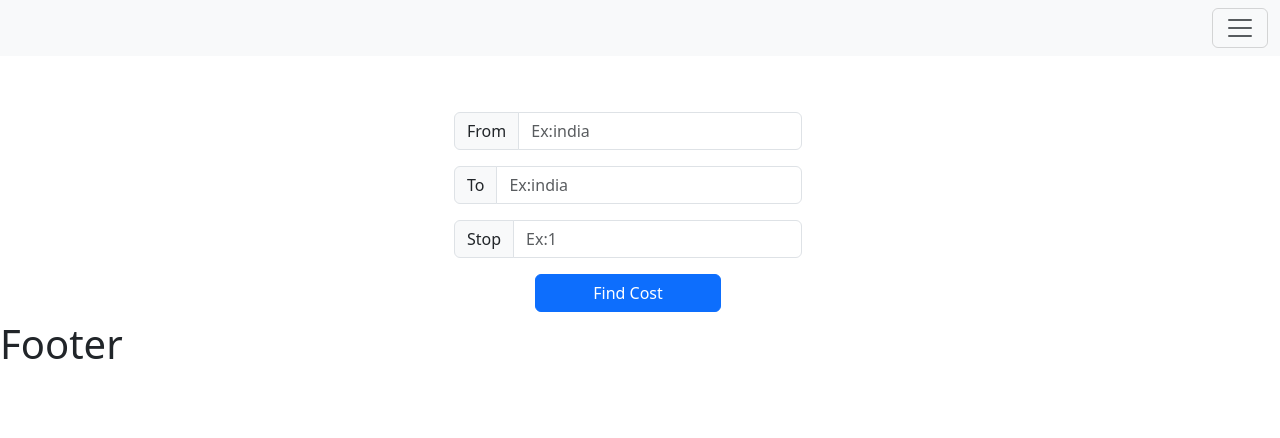
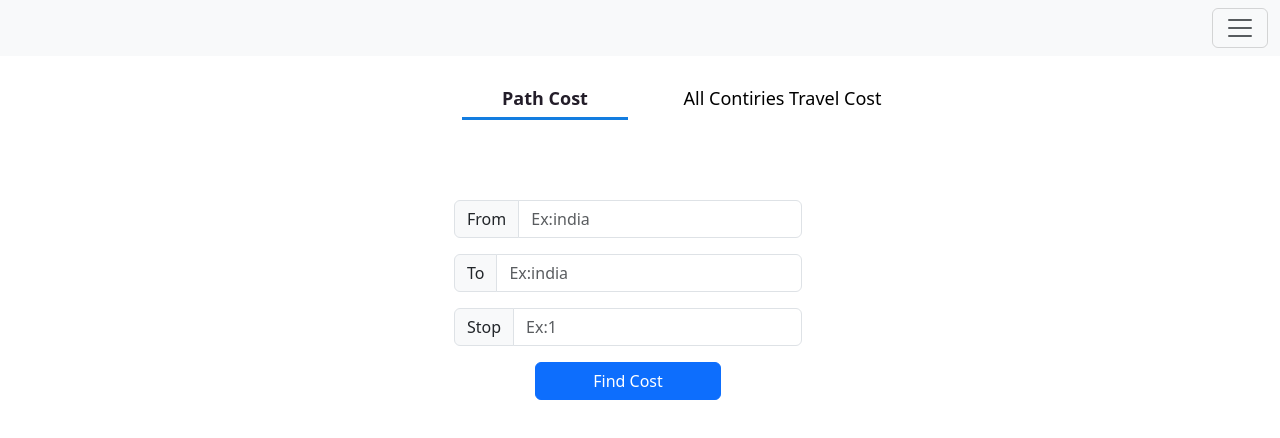
Before and after one commit to parth63s/Smart_Travel_Route_Finder, a React (Vite) app in the folder Frontend/: page / in a window 1280 px wide. Shown: the top 438 px of the page. Built offline with nearby package versions, Linux system fonts and the light colour scheme.

Commit message:
Design All path Page

```diff
--- a/Frontend/package.json
+++ b/Frontend/package.json
@@ -12,6 +12,8 @@
   "dependencies": {
     "react": "^19.0.0",
     "react-dom": "^19.0.0",
+    "react-router-dom": "^7.2.0",
+    "react-select": "^5.10.1",
     "recharts": "^2.15.1"
   },
   "devDependencies": {
--- a/Frontend/src/HomePage/AllCon.jsx
+++ b/Frontend/src/HomePage/AllCon.jsx
@@ -1,9 +1,46 @@
-import React from 'react';
+import React, { useState } from "react";
+import Select from "react-select";
 
-function AllCon() {
-    return (
-        <h1>All Countries</h1>
-     );
-}
+const countryOptions = [
+  { value: "us", label: "United States" },
+  { value: "uk", label: "United Kingdom" },
+  { value: "in", label: "India" },
+  { value: "ca", label: "Canada" },
+  { value: "au", label: "Australia" },
+  { value: "fr", label: "France" },
+  { value: "de", label: "Germany" },
+];
+
+const AllCon = () => {
+  const [selectedCountries, setSelectedCountries] = useState([]);
+
+  const handleChange = (selectedOptions) => {
+    setSelectedCountries(selectedOptions || []);
+  };
+
+  return (
+    <div className="container mt-4 col-6">
+      <h4>Select Multiple Countries</h4>
+      <Select
+        options={countryOptions}
+        isMulti
+        value={selectedCountries}
+        onChange={handleChange}
+        className="mb-3 "
+      />
+      <div>
+        <h5>Selected Countries:</h5>
+        <ul>
+          {selectedCountries.map((country) => (
+            <li key={country.value}>{country.label}</li>
+          ))}
+        </ul>
+      </div>
+      <div>
+          <button className="btn btn-primary">Find Cost</button>
+      </div>
+    </div>
+  );
+};
 
 export default AllCon;
--- a/Frontend/src/HomePage/Body.jsx
+++ b/Frontend/src/HomePage/Body.jsx
@@ -1,13 +1,31 @@
-import React from 'react';
+import React, { useState } from 'react';
+import { Link } from "react-router-dom";
+import LowerCost from './LowerCost';
 import AllCon from './AllCon';
-import LowerCost from './LowerCost';
 
-function Body() {
+function Body({index}) {
+    const [link, setLink] = useState(0);
+    const handleLinkClink = (index) => {
+        setLink(index);
+      }
+    const menuClass = "menu";
+    const activeMenuClass = "menu selected";
     return (
-        <>
-            <AllCon/>
-            <LowerCost/>
-        </>
+        <div className="container margin">
+            <div className="row">
+                <div className="offset-4 col-2 text-center">
+                    <Link className="nav-link active" aria-current="page" to="/" onClick={() => handleLinkClink(0)}>
+                        <p className={link == 0 ? activeMenuClass : menuClass}>Path Cost</p>
+                    </Link>
+                </div>
+                <div className="col-3 text-center">
+                    <Link className="nav-link active" aria-current="page" to="/AllCon" onClick={() => handleLinkClink(1)}>
+                        <p className={link == 1 ? activeMenuClass : menuClass}>All Contiries Travel Cost</p>
+                    </Link>
+                </div>
+                {(link == 0) ? <LowerCost/> : <AllCon/>}
+            </div>
+        </div>
      );
 }
 
--- a/Frontend/src/HomePage/HomePage.jsx
+++ b/Frontend/src/HomePage/HomePage.jsx
@@ -6,9 +6,7 @@ import Footer from './Footer';
 function HomePage() {
     return (
         <>
-            <NavBar/>
             <Body/>
-            <Footer/>
         </>
      );
 }
--- a/Frontend/src/HomePage/LowerCost.jsx
+++ b/Frontend/src/HomePage/LowerCost.jsx
@@ -1,6 +1,6 @@
 import { useState } from "react";
 
-const SearchBarWithList = () => {
+const LowerCost = () => {
   const items = ["Apple", "Banana", "Cherry", "Date", "Grapes", "Mango", "Orange", "Pineapple"];
 
   const [queryFrom, setQueryFrom] = useState("");
@@ -117,4 +117,4 @@ const SearchBarWithList = () => {
   );
 };
 
-export default SearchBarWithList;
+export default LowerCost;
--- a/Frontend/src/index.css
+++ b/Frontend/src/index.css
@@ -2,6 +2,18 @@
   font-family: system-ui, Avenir, Helvetica, Arial, sans-serif;
 }
 
-.h {
-  background-color: rgb(229, 222, 214);
+.margin {
+  margin-top: 5rem;
 }
+
+.menu {
+  color: black;
+  font-size: large;
+  padding: 0.3rem;
+}
+
+.selected {
+  color: rgb(35, 29, 41);
+  font-weight: 600;
+  border-bottom: 3px solid rgb(19, 125, 224);
+}
--- a/Frontend/src/main.jsx
+++ b/Frontend/src/main.jsx
@@ -2,9 +2,18 @@ import { StrictMode } from 'react'
 import { createRoot } from 'react-dom/client'
 import './index.css'
 import HomePage from './HomePage/HomePage.jsx'
+// import { createRoot } from 'react-dom/client'
+import {BrowserRouter, Routes, Route} from 'react-router-dom';
+import NavBar from './HomePage/NavBar.jsx'
+import Footer from './HomePage/Footer.jsx'
 
 createRoot(document.getElementById('root')).render(
-  <StrictMode>
-    <HomePage/>
-  </StrictMode>,
+  <BrowserRouter>
+    <NavBar/>
+    <Routes>
+      <Route path='/' element={<HomePage/>}></Route>
+      <Route path='/Allcon' element={<HomePage/>}></Route>
+    </Routes>
+    {/* <Footer/> */}
+  </BrowserRouter>
 )
```
Also changed, not shown: 1 other file (tests, documents, lock files or other folders).
